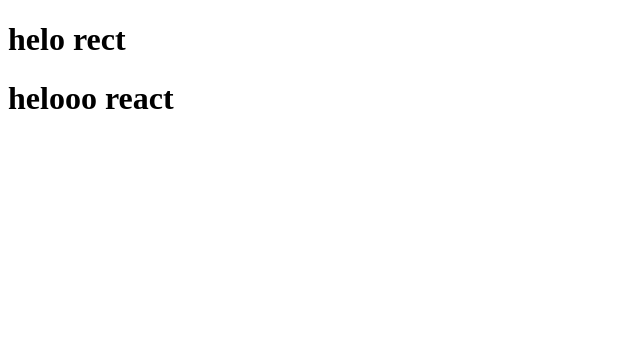
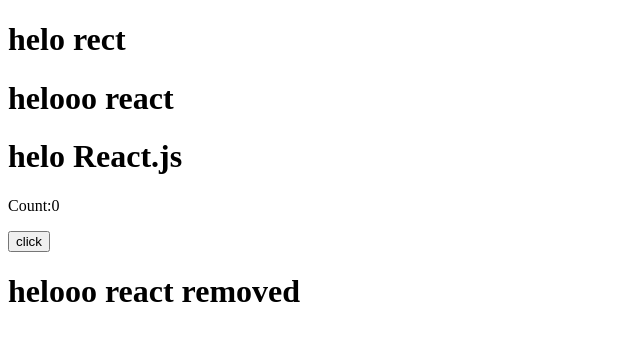
Before and after one commit to happlejoseph/React, a React (Vite) app: page / in a window 1280 px wide. Shown: the top 340 px of the page, without its empty margins (0-640 px from the left). Built offline with nearby package versions, Linux system fonts and the light colour scheme.

Commit message:
mounting

```diff
--- a/src/App.jsx
+++ b/src/App.jsx
@@ -5,6 +5,9 @@
 import './App.css'
 import ClassComponent from './ClassComponent'
 import FunctionComponent from './FunctionComponent'
+import Mounting from './Mounting'
+import Removing from './Removing'
+import Updating from './Updating'
 
 function App() {
 
@@ -12,6 +15,9 @@
     <>
       <ClassComponent/>
       <FunctionComponent/>
+      <Mounting/>
+      <Updating/>
+      <Removing/>
     </>
   )
 }
--- /dev/null
+++ b/src/Mounting.jsx
@@ -0,0 +1,26 @@
+import { Component } from "react";
+
+
+class Mounting extends Component {
+
+    constructor(props) {
+        super(props)
+        console.log('constructor');
+
+    }
+
+    componentDidMount() {
+        console.log('component mounted');
+
+    }
+
+    render() {
+        console.log('render');
+        return (
+            <h1>helo React.js</h1>
+        )
+
+    }
+}
+
+export default Mounting
--- /dev/null
+++ b/src/Removing.jsx
@@ -0,0 +1,20 @@
+import { Component } from "react";
+
+
+class Removing extends Component {
+
+    componentWillUnmount() {
+        console.log('removed');
+
+    }
+
+    render() {
+        console.log('render');
+
+        return(
+            <h1>helooo react removed</h1>
+        )
+    }
+}
+
+export default Removing
--- /dev/null
+++ b/src/Updating.jsx
@@ -0,0 +1,32 @@
+import { Component } from "react";
+
+
+class Updating extends Component {
+
+    state = {
+        count: 0
+    }
+
+    increament = ()=> {
+        this.setState( {
+            count: this.state.count +1
+        })
+    }
+
+    componentDidUpdate() {
+        console.log('update');
+
+    }
+
+    render() {
+
+        return(
+            <div>
+                <p>Count:{this.state.count}</p>
+                <button onClick={this.increament}>click</button>
+            </div>
+        )
+    }
+}
+
+export default Updating
```
